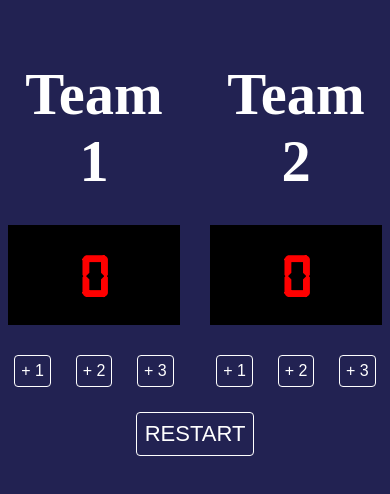
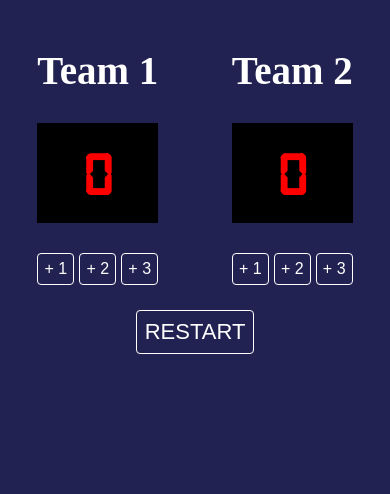
Before and after one commit to nare-mardanyan/scoreboard, a plain HTML site: page index.html in a window 390 px wide. Drawn offline with Linux system fonts and the light colour scheme.

Commit message:
corrected some sizes

```diff
--- a/css/style.css
+++ b/css/style.css
@@ -13,7 +13,7 @@ body {
 .wrapper {
   display: flex;
   justify-content: space-around;
-  gap: 30px;
+  gap: 15px;
 }
 .score {
   background-color: black;
@@ -26,13 +26,13 @@ body {
 
 }
 .title {
-  font-size: clamp(30px, 15vw, 90px);
+  font-size: clamp(30px, 10vw, 90px);
   margin-bottom: 0;
 }
 .btn-wrapper {
   display: flex;
   justify-content: space-around;
-  gap: 12px;
+  gap: 5px;
 }
 .btn-wrapper button {
   background-color: transparent;
```
